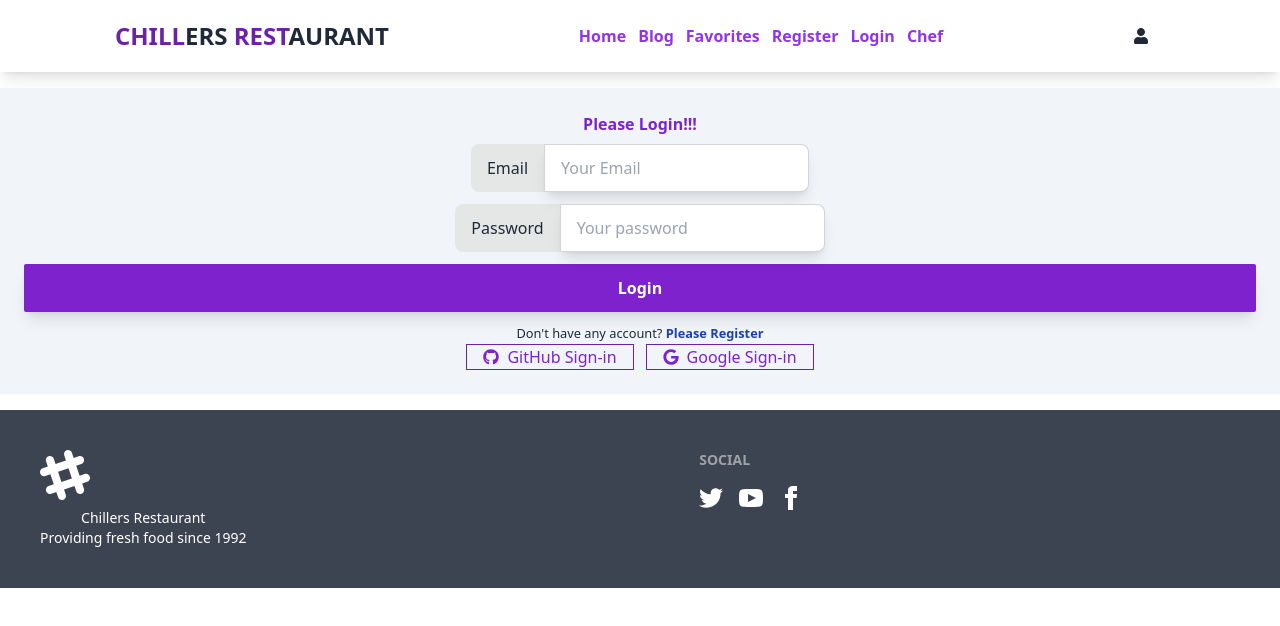
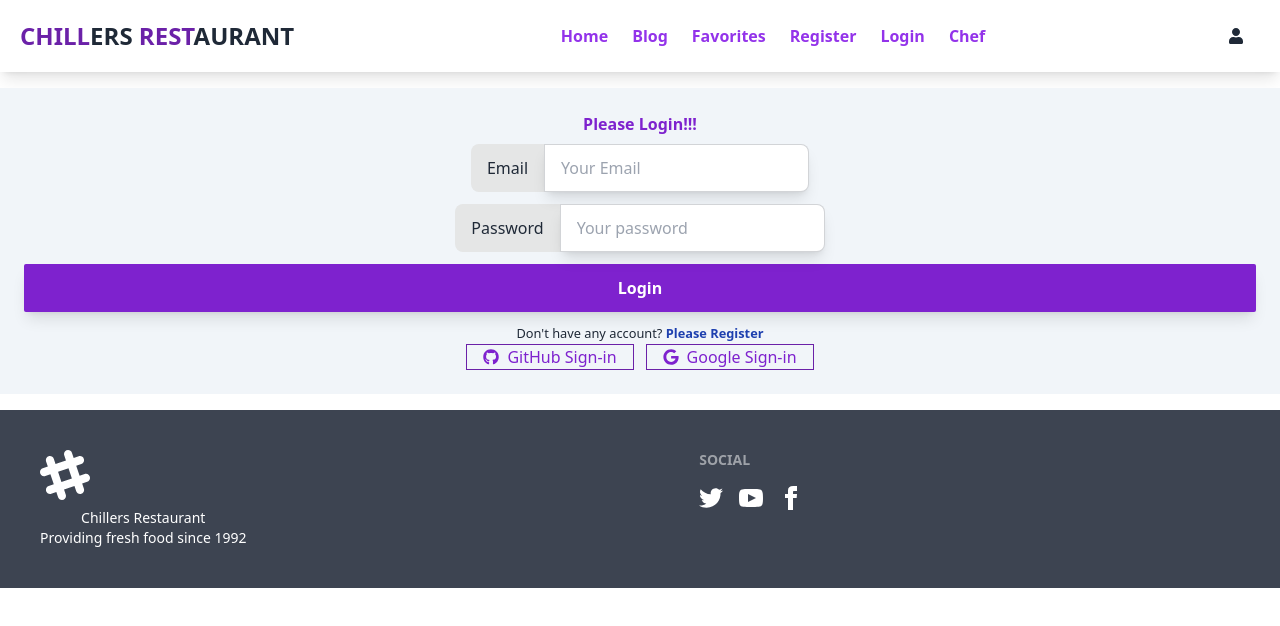
Before and after one commit to rakibulhaque-dev/chillers-restaurant-client, a React (Vite) app: page /login in a window 1280 px wide. Shown: the top 626 px of the page. Built offline with nearby package versions, Linux system fonts and the light colour scheme; no server answers.

Commit message:
Header responsive

```diff
--- a/src/Components/Main/Main.jsx
+++ b/src/Components/Main/Main.jsx
@@ -1,4 +1,3 @@
-// eslint-disable-next-line no-unused-vars
 import React from 'react'
 import Header from '../Shared/Header/Header';
 import { Outlet } from 'react-router-dom';
--- a/src/Components/Shared/Header/Header.jsx
+++ b/src/Components/Shared/Header/Header.jsx
@@ -1,25 +1,40 @@
-// eslint-disable-next-line no-unused-vars
-import React, { useContext } from 'react'
+import React, { useContext, useState } from 'react'
 import { AuthContext } from '../../../provider/AuthProvider';
-import { FaUser } from 'react-icons/fa';
+import { FaUser, FaBars, FaTimes } from 'react-icons/fa';
 
 const Header = () => {
   const { user, logOut } = useContext(AuthContext)
+  const [isMenuOpen, setIsMenuOpen] = useState(false)
+
   const handleLogOut = () => {
     logOut()
       .then(result => { })
       .catch(error => console.error(error))
   }
+
+  const toggleMenu = () => {
+    setIsMenuOpen(!isMenuOpen)
+  }
+
   return (
-        <div className='container items-center justify-around p-5 mx-auto mb-4 shadow-lg md:flex'>
+    <div className='container items-center justify-between p-5 mx-auto mb-4 shadow-lg md:flex'>
+      <div className='flex items-center justify-between'>
         <h3 className='text-2xl font-extrabold'><span className='text-purple-800'>CHILL</span>ERS <span className='text-purple-800'>REST</span>AURANT</h3>
-            <ul className='flex gap-3'>
-                <li><a className='font-bold text-purple-600' href="/">Home</a></li>
-                <li><a className='font-bold text-purple-600' href="/blog">Blog</a></li>
-                <li><a className='font-bold text-purple-600' href="/favorites">Favorites</a></li>
-                <li><a className='font-bold text-purple-600' href="/register">Register</a></li>
-                <li><a className='font-bold text-purple-600' href="/login">Login</a></li>
-                <li><a className='font-bold text-purple-600' href="/chef">Chef</a></li>
+        <div className='md:hidden'>
+          {isMenuOpen ? (
+            <FaTimes onClick={toggleMenu} className='text-2xl cursor-pointer' />
+          ) : (
+            <FaBars onClick={toggleMenu} className='text-2xl cursor-pointer' />
+          )}
+        </div>
+      </div>
+      <ul className={`md:flex ${isMenuOpen ? 'flex flex-col mt-4' : 'hidden'} md:mt-0 md:flex-row`}>
+        <li><a className='block mt-4 font-bold text-purple-600 md:inline-block md:mt-0 md:ml-6' href="/">Home</a></li>
+        <li><a className='block mt-4 font-bold text-purple-600 md:inline-block md:mt-0 md:ml-6' href="/blog">Blog</a></li>
+        <li><a className='block mt-4 font-bold text-purple-600 md:inline-block md:mt-0 md:ml-6' href="/favorites">Favorites</a></li>
+        <li><a className='block mt-4 font-bold text-purple-600 md:inline-block md:mt-0 md:ml-6' href="/register">Register</a></li>
+        <li><a className='block mt-4 font-bold text-purple-600 md:inline-block md:mt-0 md:ml-6' href="/login">Login</a></li>
+        <li><a className='block mt-4 font-bold text-purple-600 md:inline-block md:mt-0 md:ml-6' href="/chef">Chef</a></li>
         {/* <FaUser /> */}
       </ul>
       {/* {user &&
@@ -33,7 +48,7 @@ const Header = () => {
           user?.displayName ? <span>{user.displayName}</span> : ""
         }
         <small>
-                    { user &&
+          {user &&
             <button className='px-2 py-1 text-white bg-purple-500 rounded-sm hover:bg-purple-900' onClick={handleLogOut}>Log Out</button>
           }
         </small>
```
Lines whose indentation alone changed are shown as unchanged.
